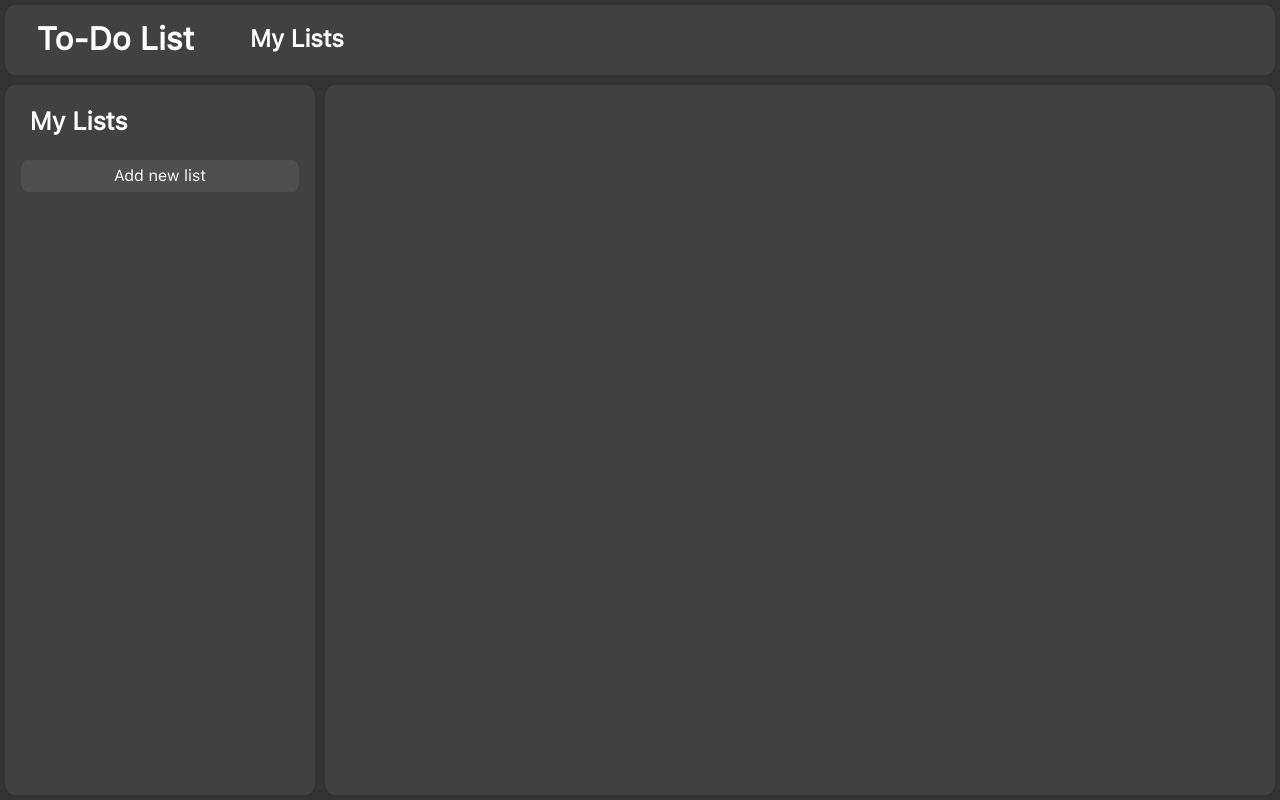
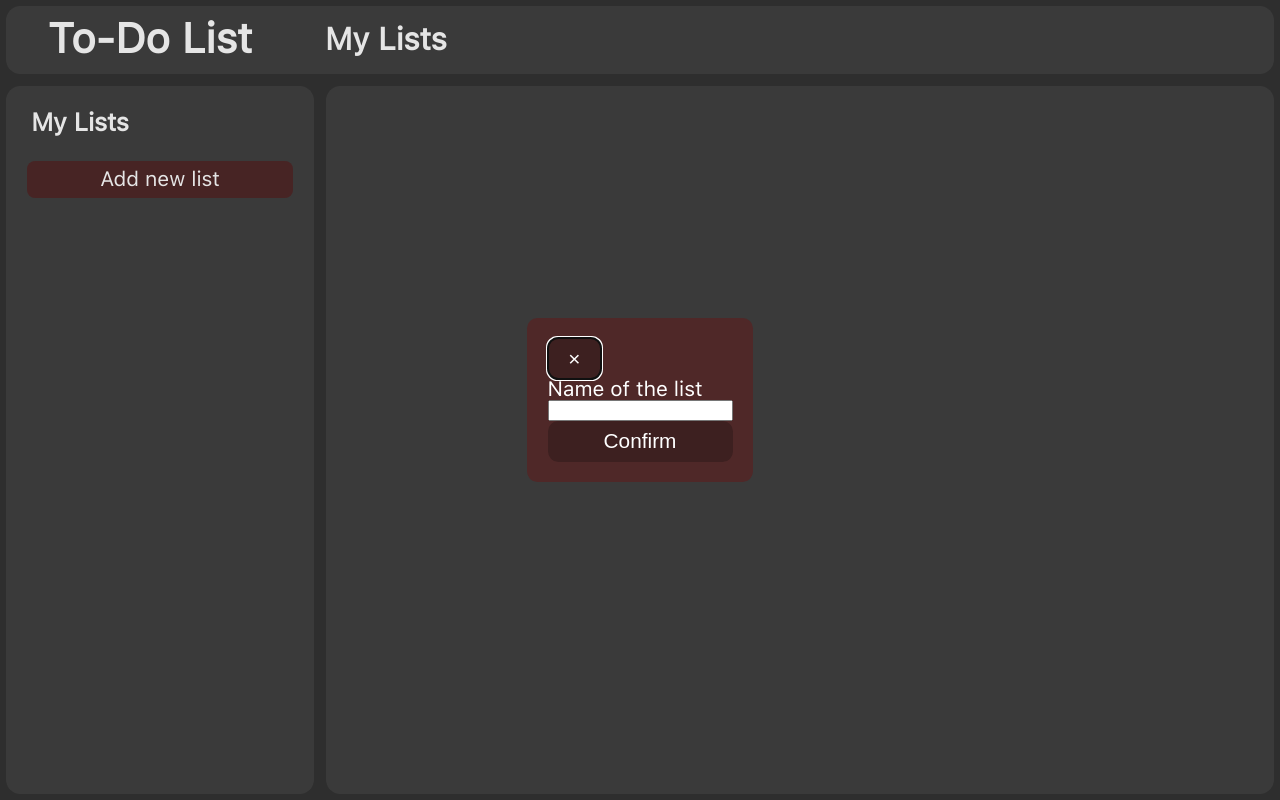
Before and after one commit to BrunoFares/todo-list, a website built with webpack: page dist/index.html in a window 1280 px wide. Both pictures are taken after a click on the element "Add new list". Built offline with nearby package versions, Linux system fonts and the light colour scheme; a web font is replaced by a local one.

Commit message:
Started working on the dialog box's appearance.

```diff
--- a/src/dialog.js
+++ b/src/dialog.js
@@ -11,19 +11,29 @@ input.type = 'text';
 input.id = 'listTitle';
 input.name = 'listTitle';
 
-const btn = document.createElement('button');
-btn.type = 'submit';
-btn.value = 'default';
-btn.id = 'confirmBtn';
-btn.innerHTML = 'Confirm';
+const submit = document.createElement('button');
+submit.type = 'submit';
+submit.value = 'default';
+submit.id = 'confirmBtn';
+submit.innerHTML = 'Confirm';
+
+const close = document.createElement('button');
+close.innerHTML = '×';
 
 form.appendChild(label);
 form.appendChild(input);
-form.appendChild(btn);
+form.appendChild(submit);
+dialog.appendChild(close);
 dialog.appendChild(form);
 
 function generateDialog() {
     document.body.appendChild(dialog);
+    dialog.showModal();
 }
 
+close.addEventListener('click', event => {
+    event.preventDefault();
+    dialog.close();
+});
+
 export { generateDialog };
--- a/src/index.js
+++ b/src/index.js
@@ -7,19 +7,19 @@ renderLayout();
 const btn = document.querySelector('div#addItem');
 
 btn.addEventListener('mouseover', function() {
-    btn.style.backgroundColor = "rgb(100, 100, 100)";
+    btn.style.backgroundColor = "rgb(100, 40, 40)";
 })
 
 btn.addEventListener('mouseout', function() {
-    btn.style.backgroundColor = "rgb(78, 78, 78)";
+    btn.style.backgroundColor = "rgb(79, 40, 40)";
 })
 
 btn.addEventListener('mousedown', function() {
-    btn.style.backgroundColor = "rgb(120, 120, 120)";
+    btn.style.backgroundColor = "rgb(120, 40, 40)";
 })
 
 btn.addEventListener('mouseup', function() {
-    btn.style.backgroundColor = "rgb(100, 100, 100)";
+    btn.style.backgroundColor = "rgb(100, 40, 40)";
 })
 
 btn.addEventListener('click', () => { generateDialog(); });
--- a/src/style.css
+++ b/src/style.css
@@ -13,6 +13,7 @@ body {
     font-family: 'San Francisco';
     color: white;
     background-color: rgb(51, 51, 51);
+    font-size: 1.3em;
 }
 
 div {
@@ -26,7 +27,7 @@ h1, h2#titleHead, h3#titleSide, div#addItem {
 
 div#addItem {
     text-align: center;
-    background-color: rgb(78, 78, 78);
+    background-color: rgb(79, 40, 40);
     padding: 0.5rem;
     border-radius: 8px;
 }
@@ -54,3 +55,30 @@ div.pitch {
     grid-column: 2 / 3;
     background-color: rgb(65, 65, 65);
 }
+
+dialog {
+    border: 0;
+    border-radius: 0.5em;
+    background-color: rgb(79, 40, 40);
+    color: white;
+}
+
+dialog button {
+    font-size: 1em;
+    background-color: rgb(61, 32, 32);
+    color: white;
+    padding: 0.4em 1em;
+    border: 0;
+    border-radius: 0.5em;
+    margin-left: auto;
+    margin: 0;
+}
+
+form {
+    display: flex;
+    flex-direction: column;
+}
+
+form button {
+    flex: 0;
+}
```
Also changed, not shown: dist/dialog.bundle.js, dist/index.bundle.js.
